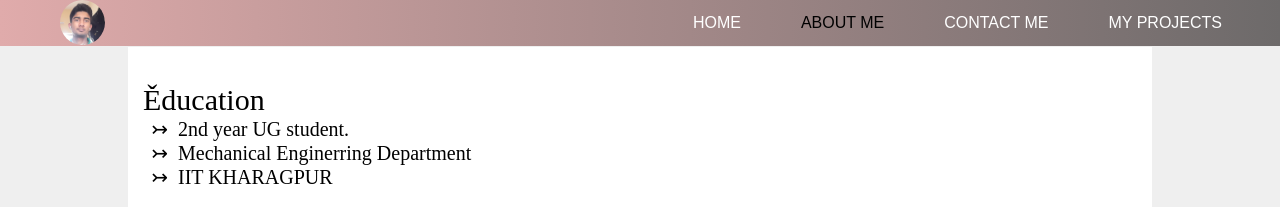
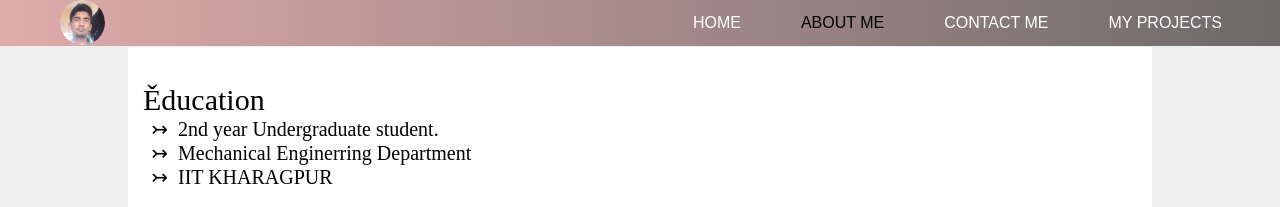
Before and after one commit to Aavishkumar/CQ, a plain HTML site: page about.html in a window 1280 px wide. Shown: the top 207 px of the page. Drawn offline with Linux system fonts and the light colour scheme.

Commit message:
Update about.html

```diff
--- a/about.html
+++ b/about.html
@@ -24,7 +24,7 @@
       <div class="cont">
        &nbsp;&nbsp;&#282;ducation
         <ul>
-         <li>2nd year UG student.</li>
+         <li>2nd year Undergraduate student.</li>
          <li>Mechanical Enginerring Department</li>
          <li>IIT KHARAGPUR</li>
         </ul><br>
```
